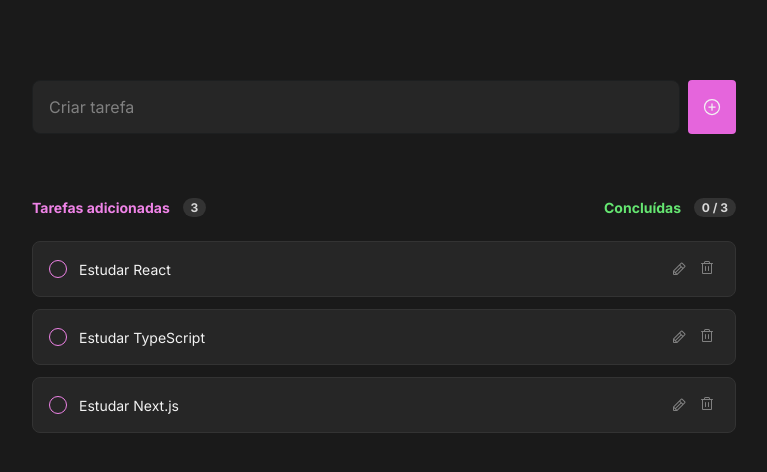
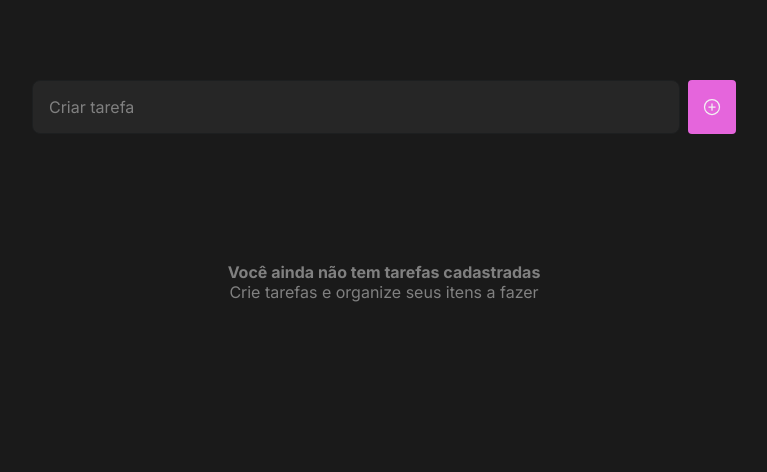
Before and after one commit to pcynthia/todo, a React (Vite) app: page / in a window 1280 px wide. Shown: the top 472 px of the page, without its empty margins (256-1023 px from the left). Built offline with nearby package versions, Linux system fonts and the light colour scheme.

Commit message:
:rocket: deploy

```diff
--- a/src/contexts/TodoContext.tsx
+++ b/src/contexts/TodoContext.tsx
@@ -22,23 +22,7 @@ interface TodoContextProviderProps {
 }
 
 export function TodoContextProvider({ children }: TodoContextProviderProps) {
-  const [tasks, setTasks] = useState<TaskProps[]>([
-    {
-      id: "1",
-      title: "Estudar React",
-      isChecked: false,
-    },
-    {
-      id: "2",
-      title: "Estudar TypeScript",
-      isChecked: false,
-    },
-    {
-      id: "3",
-      title: "Estudar Next.js",
-      isChecked: false,
-    },
-  ]);
+  const [tasks, setTasks] = useState<TaskProps[]>([]);
 
   function loadTasksFromLocalStorage() {
     const savedTasks = localStorage.getItem(LOCAL_STORAGE_KEY);
```
